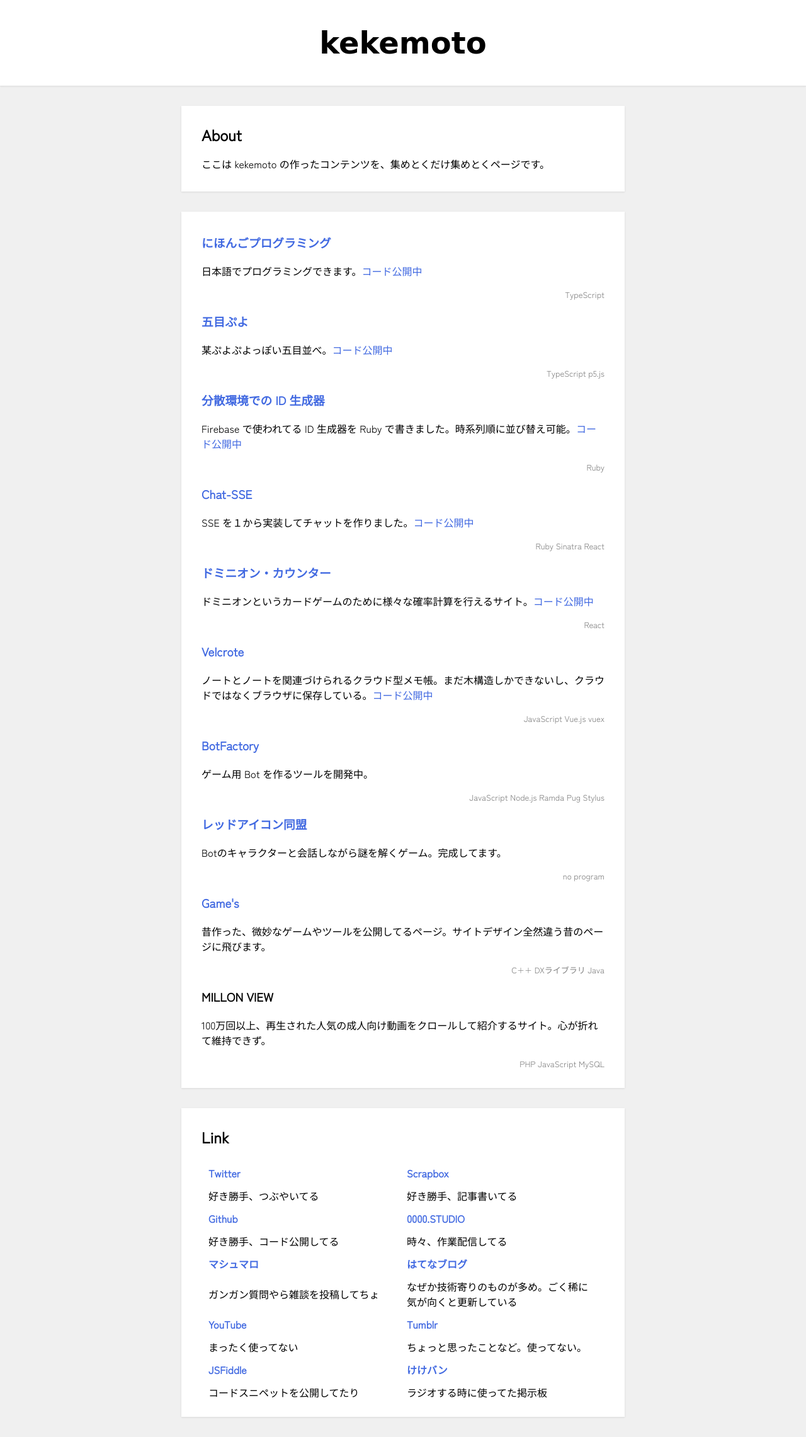
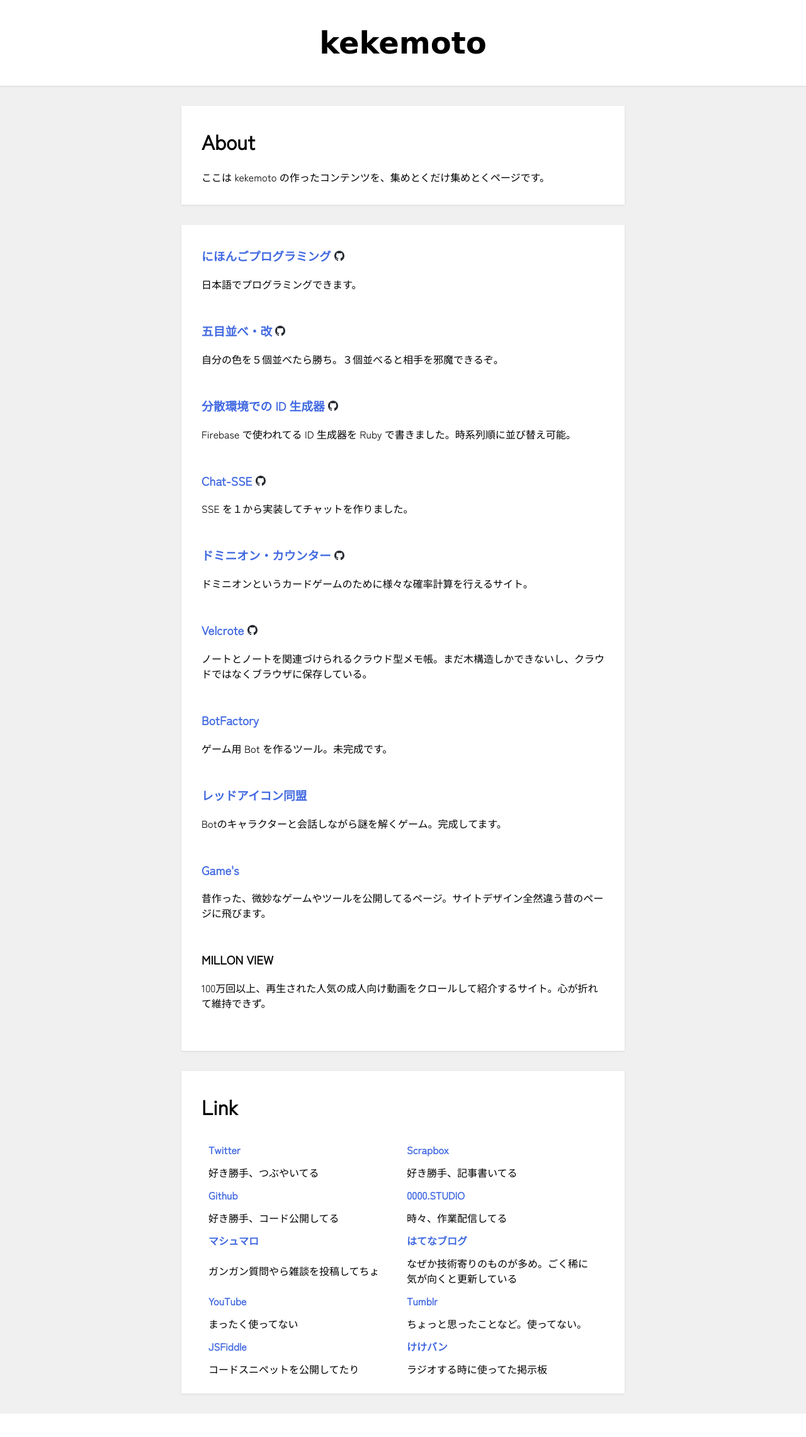
Before and after one commit to kekemoto/kekemoto.github.io, a PHP site: page / in a window 1280 px wide. Shown: the whole page at 63% size. After the commit the page ends 2244 px from the top, so only its background shows below. Run offline with PHP 8.4, Linux system fonts and the light colour scheme.

Commit message:
GitHubマークに変更

```diff
--- a/Layout3.css
+++ b/Layout3.css
@@ -1,6 +1,6 @@
 body {
   background-color: #f0f0f0;
-  font-family: "Zen Kaku Gothic New", sans-serif;
+  font-family: "Zen Kaku Gothic New";
   margin: 0;
   line-height: 1.5;
 }
@@ -10,16 +10,8 @@ a {
   text-decoration: none;
 }
 
-li {
-  font-size: 110%;
-  margin-top: 1em;
-  margin-bottom: 0.2em;
-}
-
 body > article {
   width: 40em;
-  margin-left: auto;
-  margin-right: auto;
   background-color: white;
   padding: 1em 2em;
   margin: 2em auto;
@@ -30,8 +22,12 @@ article > h1 {
   margin: 0.5em 0em 0.67em;
 }
 
+.content {
+  margin-bottom: 3em;
+}
+
 #title {
-  font-family: "Comic Sans MS", sans-serif;
+  font-family: "Comic Sans MS";
   text-align: center;
   margin-top: 32px;
   font-size: 300%;
--- a/index.html
+++ b/index.html
@@ -29,6 +29,12 @@
       rel="stylesheet"
     />
 
+    <!-- normalize -->
+    <link
+      rel="stylesheet"
+      href="https://cdnjs.cloudflare.com/ajax/libs/normalize/8.0.1/normalize.min.css"
+    />
+
     <link rel="stylesheet" type="text/css" href="Layout3.css" />
 
     <style>
@@ -42,12 +48,6 @@
 
       td {
         width: 50%;
-      }
-
-      .teck {
-        color: gray;
-        font-size: small;
-        text-align: right;
       }
     </style>
   </head>
@@ -63,103 +63,116 @@
     </article>
 
     <article>
+      <div class="content">
         <h3>
-        <a href="https://kekemoto.github.io/japanese/"
-          >にほんごプログラミング</a
-        >
+          <a href="https://kekemoto.github.io/japanese/">
+            にほんごプログラミング
+          </a>
+          <a href="https://github.com/kekemoto/japanese">
+            <img src="./img/github-mark.svg" width="16" alt="github mark" />
+          </a>
         </h3>
-      <p>
-        日本語でプログラミングできます。<a
-          href="https://github.com/kekemoto/japanese"
-          >コード公開中</a
-        >
-      </p>
-      <p class="teck">TypeScript</p>
+        <p>日本語でプログラミングできます。</p>
+      </div>
 
-      <h3><a href="https://kekemoto.github.io/puyo/">五目ぷよ</a></h3>
-      <p>
-        某ぷよぷよっぽい五目並べ。<a href="https://github.com/kekemoto/puyo"
-          >コード公開中</a
-        >
-      </p>
-      <p class="teck">TypeScript p5.js</p>
+      <div class="content">
+        <h3>
+          <a href="https://kekemoto.github.io/puyo/">五目並べ・改</a>
+          <a href="https://github.com/kekemoto/puyo">
+            <img src="./img/github-mark.svg" width="16" alt="github mark" />
+          </a>
+        </h3>
+        <p>自分の色を５個並べたら勝ち。３個並べると相手を邪魔できるぞ。</p>
+      </div>
 
+      <div class="content">
         <h3>
           <a
             href="https://gist.github.com/kekemoto/da789d0110e539d2ca74b1a2665180b5"
-          >分散環境での ID 生成器</a
           >
+            分散環境での ID 生成器
+          </a>
+          <a
+            href="https://gist.github.com/kekemoto/da789d0110e539d2ca74b1a2665180b5"
+          >
+            <img src="./img/github-mark.svg" width="16" alt="github mark" />
+          </a>
         </h3>
         <p>
           Firebase で使われてる ID 生成器を Ruby
-        で書きました。時系列順に並び替え可能。<a
-          href="https://github.com/kekemoto/puyo"
-          >コード公開中</a
-        >
+          で書きました。時系列順に並び替え可能。
         </p>
-      <p class="teck">Ruby</p>
+      </div>
 
+      <div class="content">
         <h3>
           <a
             href="https://scrapbox.io/kekemoto/SSE_%E3%82%92%EF%BC%91%E3%81%8B%E3%82%89%E5%AE%9F%E8%A3%85%E3%81%97%E3%81%A6%E3%83%81%E3%83%A3%E3%83%83%E3%83%88%E3%82%92%E4%BD%9C%E3%82%8A%E3%81%BE%E3%81%97%E3%81%9F%E3%80%82"
-          >Chat-SSE</a
           >
+            Chat-SSE
+          </a>
+          <a href="https://github.com/kekemoto/chat-sse">
+            <img src="./img/github-mark.svg" width="16" alt="github mark" />
+          </a>
         </h3>
-      <p>
-        SSE を１から実装してチャットを作りました。<a
-          href="https://github.com/kekemoto/chat-sse"
-          >コード公開中</a
-        >
-      </p>
-      <p class="teck">Ruby Sinatra React</p>
+        <p>SSE を１から実装してチャットを作りました。</p>
+      </div>
 
+      <div class="content">
         <h3>
           <a href="https://kekemoto.github.io/dominion_counter/"
             >ドミニオン・カウンター</a
           >
+          <a href="https://github.com/kekemoto/dominion_counter">
+            <img src="./img/github-mark.svg" width="16" alt="github mark" />
+          </a>
         </h3>
         <p>
-        ドミニオンというカードゲームのために様々な確率計算を行えるサイト。<a
-          href="https://github.com/kekemoto/dominion_counter"
-          >コード公開中</a
-        >
+          ドミニオンというカードゲームのために様々な確率計算を行えるサイト。
         </p>
-      <p class="teck">React</p>
+      </div>
 
-      <h3><a href="https://kekemoto.github.io/velcrote">Velcrote</a></h3>
+      <div class="content">
+        <h3>
+          <a href="https://kekemoto.github.io/velcrote">Velcrote</a>
+          <a href="https://github.com/kekemoto/velcrote">
+            <img src="./img/github-mark.svg" width="16" alt="github mark" />
+          </a>
+        </h3>
         <p>
-        ノートとノートを関連づけられるクラウド型メモ帳。まだ木構造しかできないし、クラウドではなくブラウザに保存している。<a
-          href="https://github.com/kekemoto/velcrote"
-          >コード公開中</a
-        >
+          ノートとノートを関連づけられるクラウド型メモ帳。まだ木構造しかできないし、クラウドではなくブラウザに保存している。
         </p>
-      <p class="teck">JavaScript Vue.js vuex</p>
+      </div>
 
+      <div class="content">
         <h3>
           <a href="http://kekemoto.hatenablog.com/entry/2016/10/12/164934"
             >BotFactory</a
           >
         </h3>
-      <p>ゲーム用 Bot を作るツールを開発中。</p>
-      <p class="teck">JavaScript Node.js Ramda Pug Stylus</p>
+        <p>ゲーム用 Bot を作るツール。未完成です。</p>
+      </div>
 
+      <div class="content">
         <h3>
           <a href="https://twitter.com/uranai_Redicon">レッドアイコン同盟</a>
         </h3>
         <p>Botのキャラクターと会話しながら謎を解くゲーム。完成してます。</p>
-      <p class="teck">no program</p>
+      </div>
 
+      <div class="content">
         <h3><a href="game.html">Game's</a></h3>
         <p>
           昔作った、微妙なゲームやツールを公開してるページ。サイトデザイン全然違う昔のページに飛びます。
         </p>
-      <p class="teck">C++ DXライブラリ Java</p>
+      </div>
 
+      <div class="content">
         <h3>MILLON VIEW</h3>
         <p>
           100万回以上、再生された人気の成人向け動画をクロールして紹介するサイト。心が折れて維持できず。
         </p>
-      <p class="teck">PHP JavaScript MySQL</p>
+      </div>
     </article>
 
     <article>
```
Also changed, not shown: img/github-mark.svg (added). Lines whose indentation alone changed are shown as unchanged.
